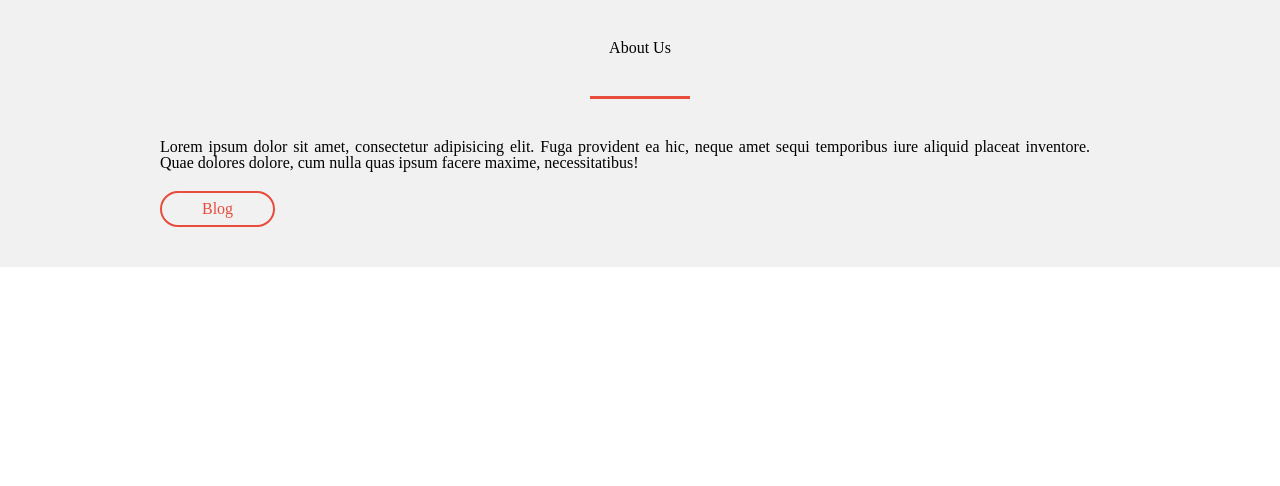
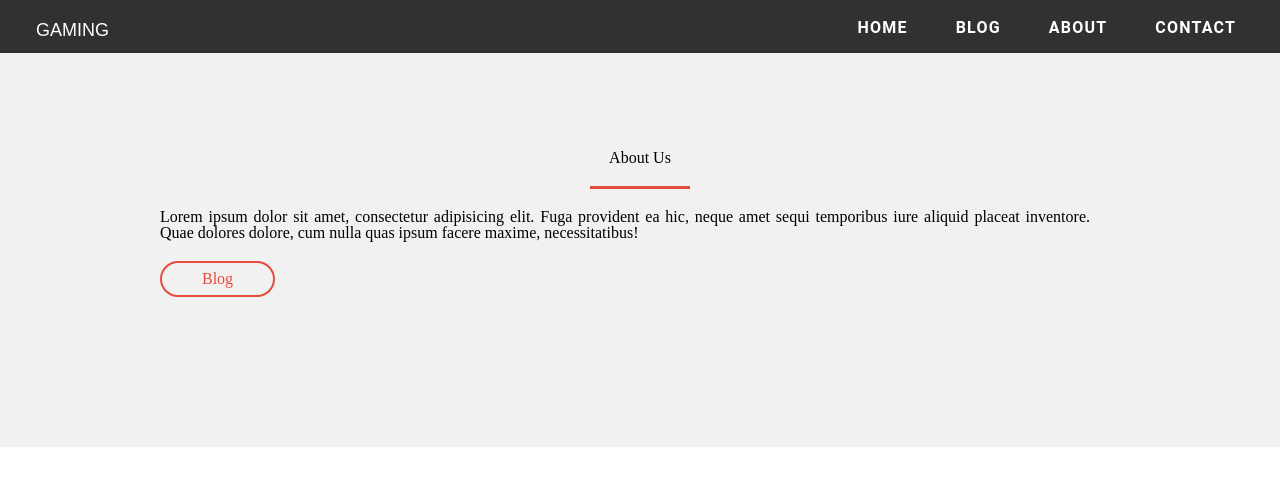
Before and after one commit to mnoorhussin/blog, a PHP site: page /pages/about.html in a window 1280 px wide. Shown: the top 486 px of the page. Run offline with PHP 8.4, Linux system fonts and the light colour scheme.

Commit message:
added menu to about,blog,contact pages

```diff
--- a/css/style-model.css
+++ b/css/style-model.css
@@ -3,7 +3,7 @@
 html,body,div,span,applet,object,iframe,h1,h2,h3,h4,h5,h6,p,blockquote,pre,a,abbr,acronym,address,big,cite,code,del,dfn,em,img,ins,kbd,q,s,samp,small,strike,strong,sub,sup,tt,var,b,u,i,center,dl,dt,dd,ol,ul,li,fieldset,form,label,legend,table,caption,tbody,tfoot,thead,tr,th,td,article,aside,canvas,details,embed,figure,figcaption,footer,header,hgroup,menu,nav,output,ruby,section,summary,time,mark,audio,video{margin:0;padding:0;border:0;font-size:100%;font:inherit;vertical-align:baseline}article,aside,details,figcaption,figure,footer,header,hgroup,menu,nav,section{display:block}body{line-height:1}ol,ul{list-style:none}blockquote,q{quotes:none}blockquote:before,blockquote:after,q:before,q:after{content:'';content:none}table{border-collapse:collapse;border-spacing:0}
 
 /* Mettre Box Sizing "border-box" par défaut */
-@import url('https://fonts.googleapis.com/css?family=Aldrich|Roboto');
+@import url('https://fonts.googleapis.com/css?family=Aldrich|Roboto|Montserrat');
 
   /* ==================HOME PAGE AREA START ==================*/
   * {
@@ -33,8 +33,18 @@ html {
   left: 0;
   width: 100%;
 }
+
 nav {
+    position: fixed;
+    width: 100%;
+    height: 53px;
     padding: 8px;
+    background-color:#313131;
+    font-family: 'roboto', sans-serif;
+}
+
+.container nav {
+  background: none;
 }
 
 .logo {
@@ -62,7 +72,6 @@ nav ul {
 
 
 nav ul li {
-    display: inline-block;
     float: left;
 }
 
@@ -283,7 +293,7 @@ nav ul li a {
     .about-section{
       width: 100%;
       background: #f1f1f1;
-      padding: 40px 0;
+      padding: 150px 0;
     }
     .inner-width{
       max-width: 1000px;
@@ -298,7 +308,7 @@ nav ul li a {
       width: 100px;
       height: 3px;
       background: #e74c3c;
-      margin: 40px auto;
+      margin: 20px auto;
     }
     .about-section-row{
       display: flex;
--- a/pages/about.html
+++ b/pages/about.html
@@ -1,5 +1,5 @@
 <!DOCTYPE html>
-<html lang="en" dir="ltr">
+<html lang="en">
   <head>
     <meta charset="utf-8">
     <meta name="viewport" content="width=device-width, initial-sclae=1.0">
@@ -9,6 +9,30 @@
 
   </head>
   <body>
+      <div class="container-about">
+          <nav>
+                <input type="checkbox" id="nav" class="hidden">
+                <label for="nav" class="nav-btn">
+                      <i></i>
+                      <i></i>
+                      <i></i>
+                </label>
+                <div class="logo">
+                      <a href="index.html">GAMING</a>
+                </div>
+                <div class="nav-wrapper">
+                      <ul>
+                      <li class="nav-item"><a href="../index.html">Home</a></li>
+                      <li class="nav-item"><a href="blog.html">Blog</a></li>
+                      <li class="nav-item"><a href="about.html">About</a></li>
+                      <li class="nav-item"><a href="contact.html">Contact</a></li>
+                      </ul>
+
+                </div>
+          </nav>
+
+    </div>
+
       <div class="about-section">
         <div class="inner-width">
           <h1>About Us</h1>
@@ -19,10 +43,11 @@
                 <p>
                   Lorem ipsum dolor sit amet, consectetur adipisicing elit. Fuga provident ea hic, neque amet sequi temporibus iure aliquid placeat inventore. Quae dolores dolore, cum nulla quas ipsum facere maxime, necessitatibus!
                 </p>
-                <a href="blog.html">Blog</a>
+                <a href="../pages/blog.html">Blog</a>
               </div>
             </div>
         </div>
       </div>
+
   </body>
 </html>
```
Also changed, not shown: other parts of css/style-model.css (+31 -8 lines), pages/blog.html (+86 -0 lines), pages/contact.html (+26 -0 lines).
